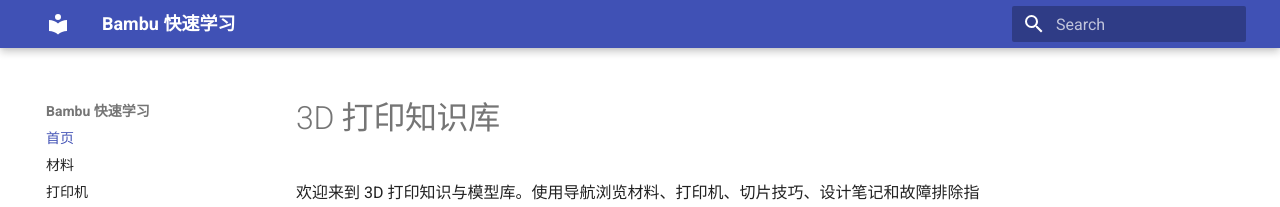
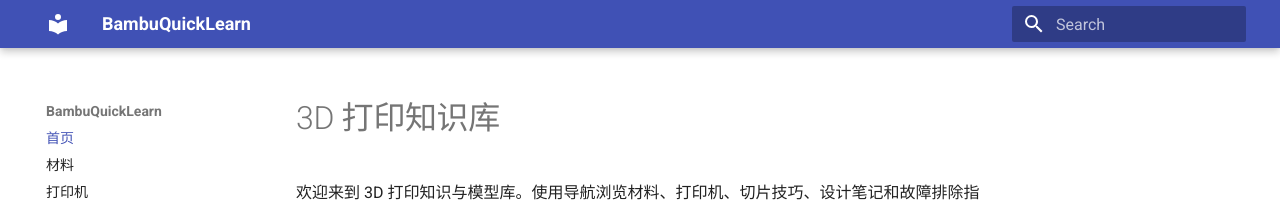
Before and after one commit to SwartzMss/BambuQuickLearn, an MkDocs documentation site: the page built from docs/index.md, in a window 1280 px wide. Shown: the top 207 px of the page. Built offline with MkDocs 1.6.1 and Material for MkDocs 9.7.7, drawn with Linux system fonts in a browser that asks for light colours.

Commit message:
Update mkdocs.yml

```diff
--- a/mkdocs.yml
+++ b/mkdocs.yml
@@ -1,4 +1,7 @@
-site_name: Bambu 快速学习
+site_name: BambuQuickLearn
+site_url: https://SwartzMss.github.io/BambuQuickLearn/
+site_description: Bambu 学习笔记
+
 nav:
   - 首页: index.md
   - 材料: materials/index.md
```
